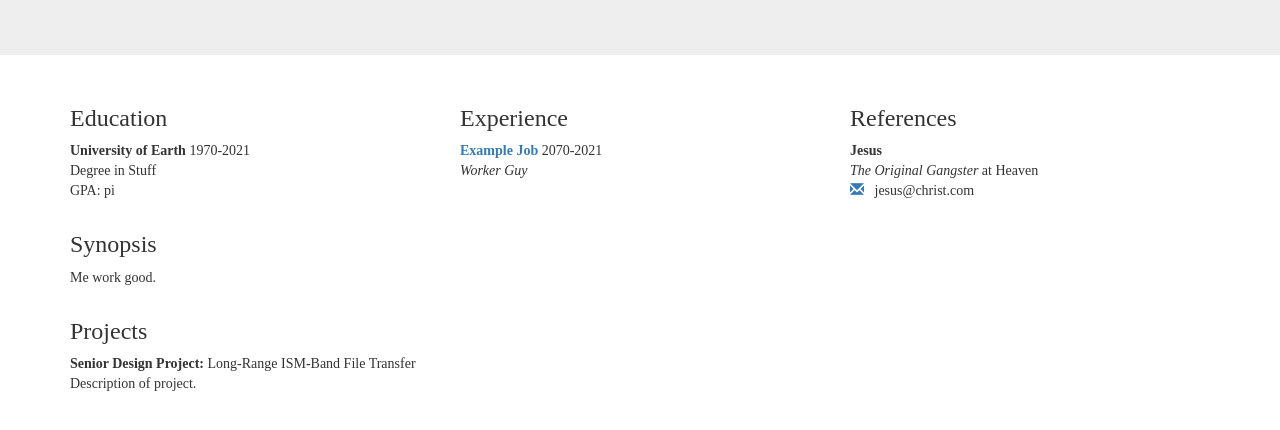
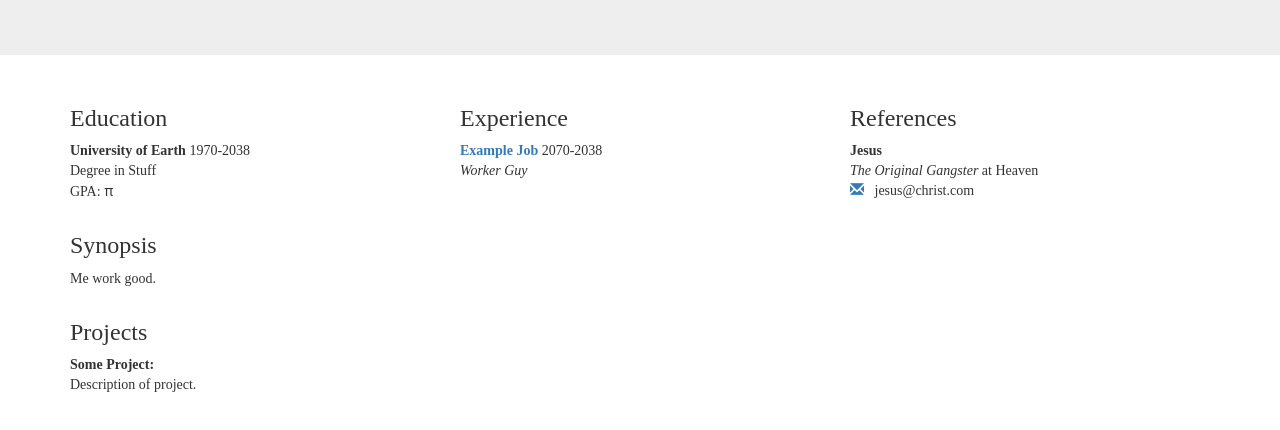
Before and after one commit to alex-haw/alex-haw.github.io, a plain HTML site: page template.html in a window 1280 px wide. Shown: the part 208-638 px from the top of the page. Drawn offline with nearby package versions, Linux system fonts and the light colour scheme.

Commit message:
removed photo and updated template

```diff
--- a/template.html
+++ b/template.html
@@ -73,9 +73,9 @@ a:active{ text-decoration: none;}
 <div class="col-sm-4">
 	<h3>Education</h3>
 		<!--entry one-->
-			<p><b>University of Earth</b> 1970-2021
+			<p><b>University of Earth</b> 1970-2038
 			<br>Degree in Stuff
-			<br>GPA: pi
+			<br>GPA: <span style="font-family: sans;">&#960;</span>
 			</p>
 		<!--entry n-->
 		<!--	<p><b></b>
@@ -89,8 +89,8 @@ a:active{ text-decoration: none;}
 <div class="col-sm-4">
 	<h3>Experience</h3>
 		<!--job 1-->
-			<p><b><a href="https://www.example.com/">Example Job</a></b> 2070-2021
-			<br><i>Worker Guy</i>
+		<p><b><a href="https://www.example.com/">Example Job</a></b> 2070-2038
+		<br><i>Worker Guy</i>
 			</p>
 		<!--job n-->
 		<!--	<p><b><a href=""></a></b>
@@ -128,7 +128,7 @@ a:active{ text-decoration: none;}
 <!--some projects that demonstrate your skills and/or interests-->
 <div class="col-sm-12">
 	<h3>Projects</h3>
-	<p><b>Senior Design Project:</b> Long-Range ISM-Band File Transfer
+	<p><b>Some Project:</b>
 	<br>Description of project.
 	</p>
 </div>
```
Also changed, not shown: index.html (+8 -6 lines), 2 other files.
